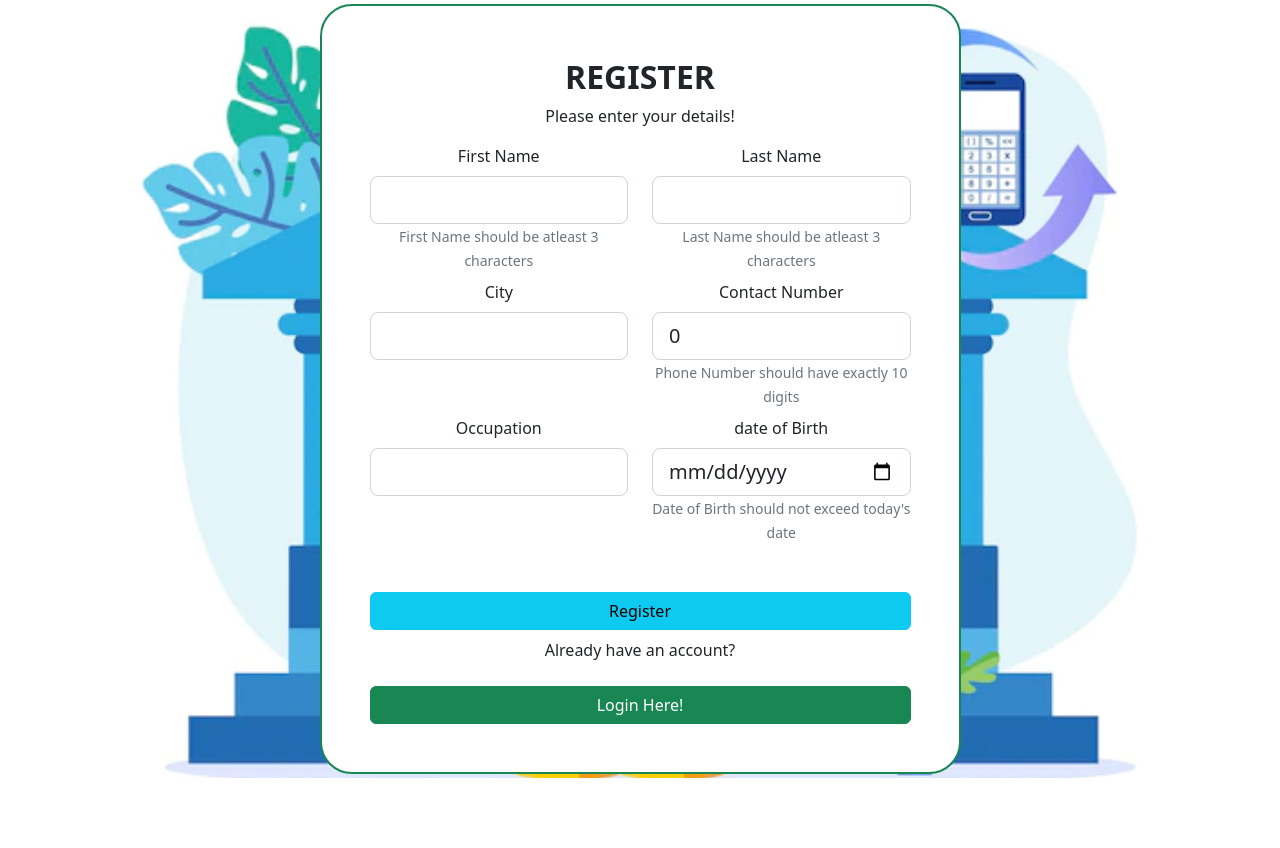
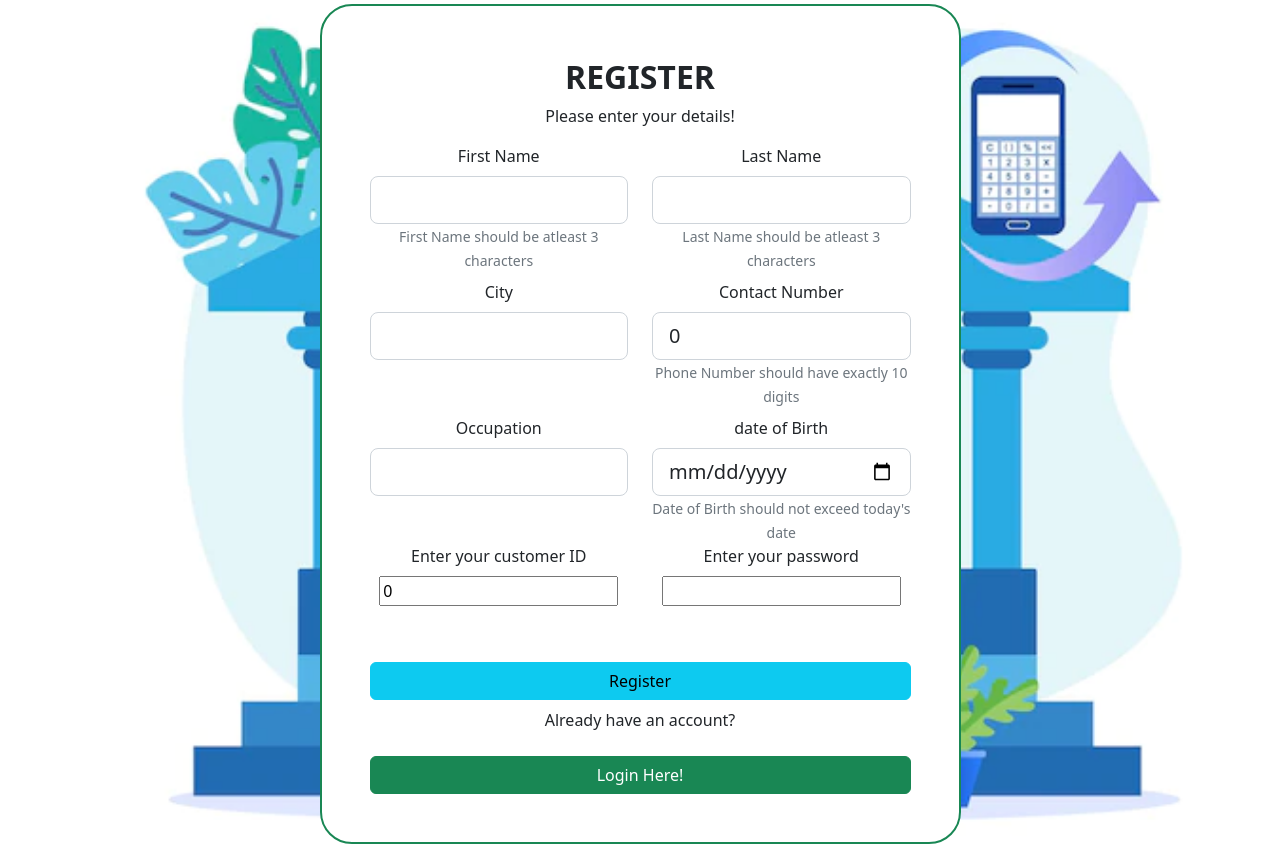
Before and after one commit to Ahmed1423/Bank-User-Management, a React (Create React App) app in the folder bank-user-management-frontend/: page /register in a window 1280 px wide. Before the commit the page ends 800 px from the top, so only its background shows below. Built offline with nearby package versions, Linux system fonts and the light colour scheme.

Commit message:
auth added yet to be checked with a working backend

```diff
--- a/bank-user-management-frontend/src/components/Login.js
+++ b/bank-user-management-frontend/src/components/Login.js
@@ -10,21 +10,23 @@ function Login() {
       navigate(path);
   }
 
-  let [customerId, setCustomerId] = useState("");
+  let [customerId, setCustomerId] = useState(0);
   let [customerPassword, setCustomerPassword] = useState("");
 
   let handleSubmit = (e) => {
     e.preventDefault();
     utils.post("/login", {"customerId": customerId, "customerPassword": customerPassword})
     .then((response) => {
-      console.log(response);
+      if(response.data === "Successful") {
+        sessionStorage.setItem('user', customerId);
+        route_("/menu");
+      } else {
+        window.alert("Invalid credentials");
+      }
     })
     .catch((err) => {
       console.log(err.response.status);
     })
-    sessionStorage.setItem('user', customerId);
-    console.log(customerId + " " + customerPassword);
-    route_("/menu");
   };
 
   return (
@@ -44,7 +46,7 @@ function Login() {
                 <form onSubmit={handleSubmit}>
                   <div className="form-outline mb-4">
                     <input
-                      type="text"
+                      type="number"
                       id="customer-id"
                       className="form-control form-control-lg"
                       name="customer-id"
--- a/bank-user-management-frontend/src/components/Register.js
+++ b/bank-user-management-frontend/src/components/Register.js
@@ -1,5 +1,6 @@
 import { useState } from "react";
-import { Link } from "react-router-dom";
+import { Link, useNavigate } from "react-router-dom";
+import * as utils from '../services/requests';
 
 function validate(customer) {
   let isCorrect = true;
@@ -18,27 +19,54 @@ function validate(customer) {
 }
 
 function Register() {
+
+  const navigate = useNavigate();
+
+  const route_ = (path) => {
+      navigate(path);
+  }
+
+  let [customerNumber, setCustomerNumber] = useState(0);
   let [firstName, setFirstName] = useState("");
   let [lastName, setLastName] = useState("");
   let [city, setCity] = useState("");
   let [phone, setPhone] = useState(0);
   let [occupation, setOccupation] = useState("");
   let [dob, setDob] = useState();
+  let [customerPassword, setCustomerPassword] = useState('');
 
   let handleSubmit = (e) => {
     e.preventDefault();
 
     let customer = {
-      firstName,
-      lastName,
-      city,
-      phone,
-      occupation,
-      dob,
+      "customerNumber": customerNumber,
+      "firstName": firstName,
+      "lastName": lastName,
+      "customerCity": city,
+      "customerContactNo": phone,
+      "occupation": occupation,
+      "customerDateOdBirth": dob,
+      "customerPassword": customerPassword
     };
 
-    if (validate(customer)) console.log(customer);
-    else console.log("Something");
+    if (validate(customer)) {
+      console.log(JSON.stringify(customer));
+      utils.post("register", customer)
+      .then((response) => {
+        if(response.data === "Successful") {
+          sessionStorage.setItem('user', customerNumber);
+          route_("/menu");
+        } else {
+          window.alert(response.data)
+        }
+      })
+      .catch((err) => {
+        console.log(err.response.status);
+      })
+    }
+    else {
+      console.log("Something");
+    }
   };
 
   return (
@@ -192,6 +220,39 @@ function Register() {
                         </small>
                       </div>
                     </div>
+
+                    <div className="col-6">
+                      <div className="form-outline mb-2">
+                        <label
+                          className="form-label"
+                        >
+                          Enter your customer ID
+                        </label>
+                        <input
+                          type="number"
+                          value={customerNumber}
+                          onChange={(e) => {setCustomerNumber(e.target.value)}}
+                          required
+                        />
+                      </div>
+                    </div>
+
+                    <div className="col-6">
+                      <div className="form-outline mb-2">
+                        <label
+                          className="form-label"
+                        >
+                          Enter your password
+                        </label>
+                        <input
+                          type="password"
+                          value={customerPassword}
+                          onChange={(e) => {setCustomerPassword(e.target.value)}}
+                          required
+                        />
+                      </div>
+                    </div>
+
                   </div>
 
                   <div className="d-grid gap-2">
--- a/bank-user-management-frontend/src/services/constants.js
+++ b/bank-user-management-frontend/src/services/constants.js
@@ -1,2 +1,4 @@
 const branches = ["Hyderabad", "Bangalore", "Chennai"];
-export {branches};
+const base_url = "http://localhost:8080/";
+
+export {branches, base_url};
--- a/bank-user-management-frontend/src/services/requests.js
+++ b/bank-user-management-frontend/src/services/requests.js
@@ -1,5 +1,5 @@
 import axios from "axios";
-const base_url = "todo";
+import { base_url } from "./constants";
 
 const post = (url, data) => {
     return axios.post(base_url + url, data);
```
